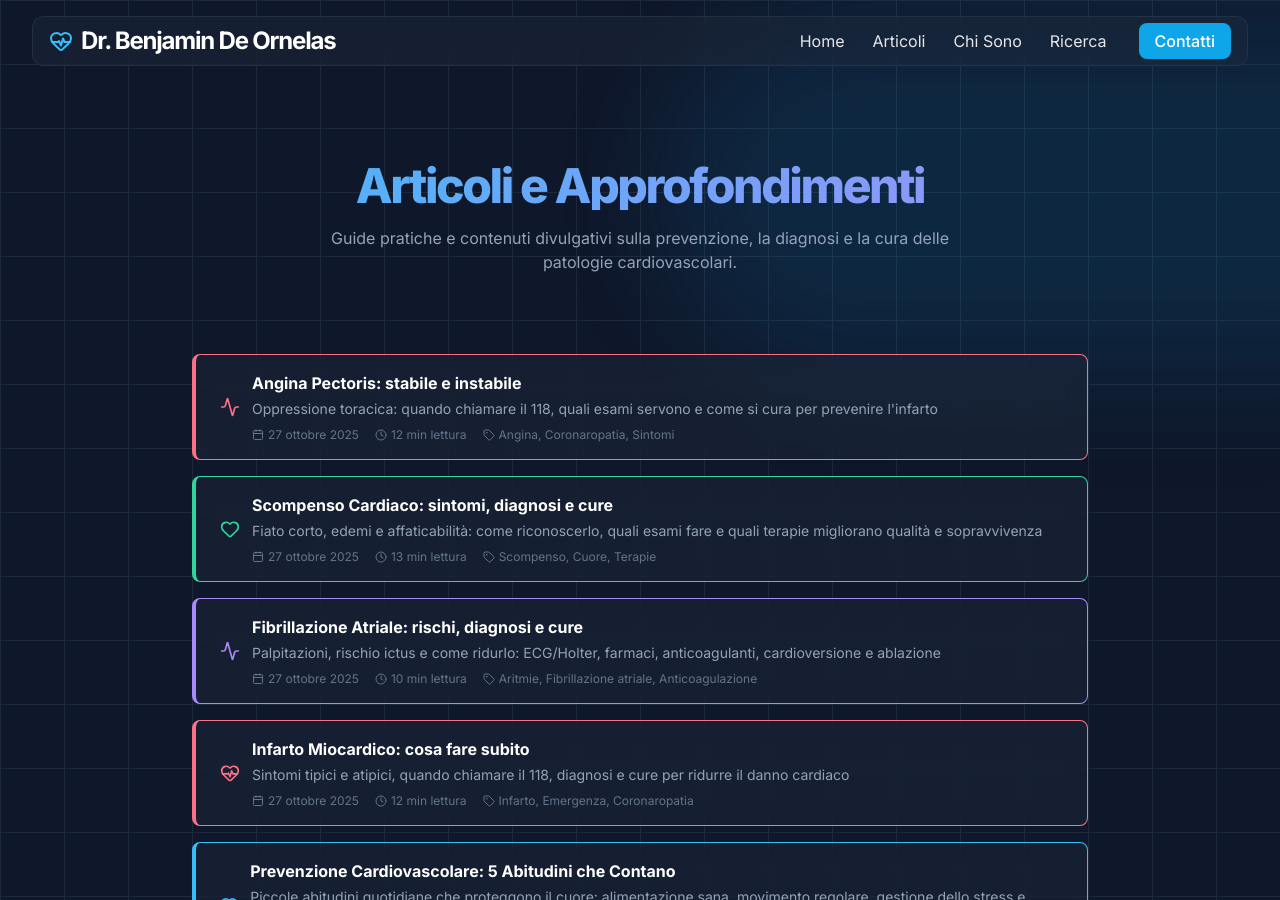
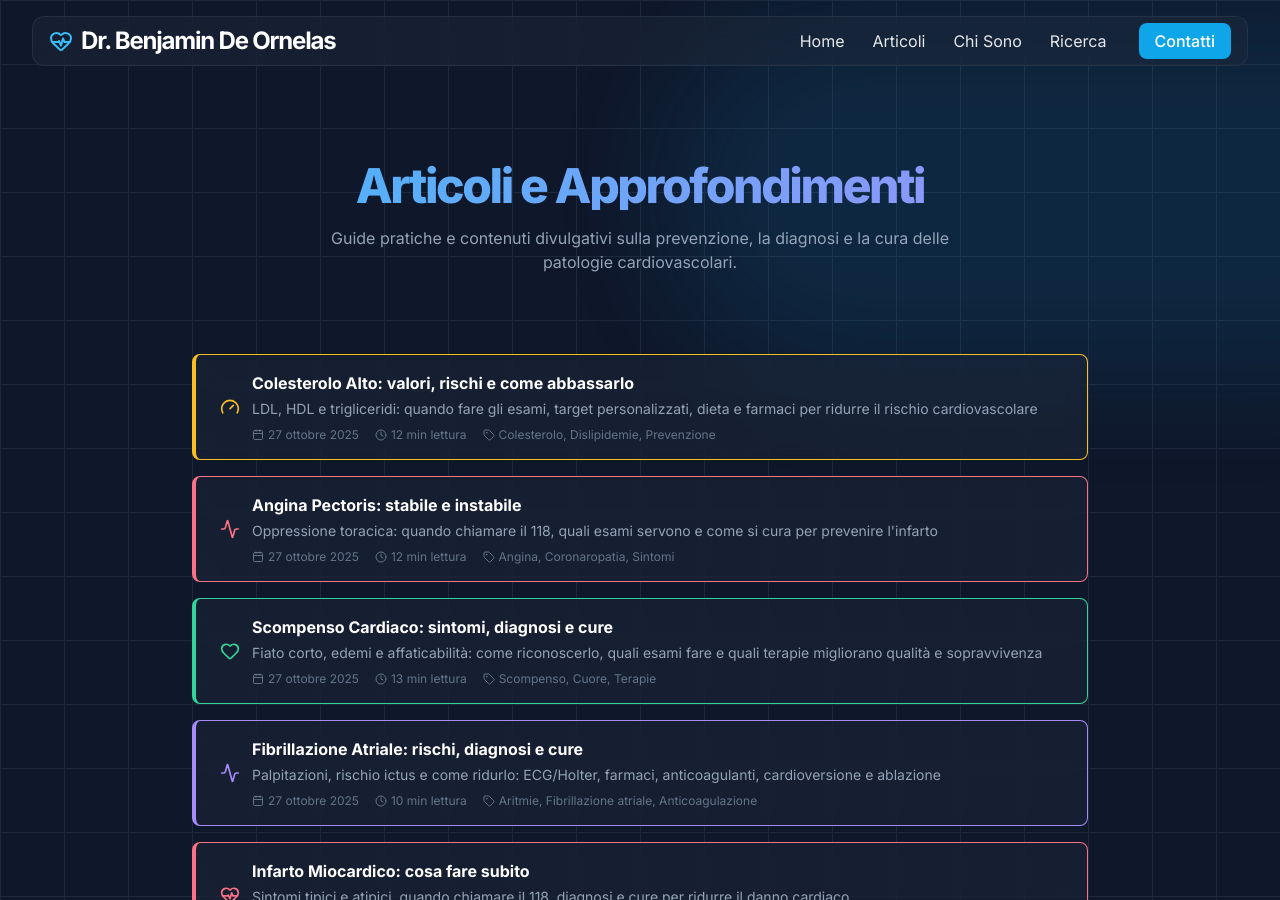
Before and after one commit to bdeornelas/bdeornelas.github.io, a Jekyll site: the page built from articles/index.html, in a window 1280 px wide and 900 px high. Built offline with Jekyll 4.4.1, drawn with Linux system fonts in a browser that asks for light colours; nearby versions of some CDN libraries.

Commit message:
Add article: Colesterolo alto (valori, rischi, stile di vita, terapie) in stile allineato; aggiorna lista Articoli

```diff
--- a/articles/index.html
+++ b/articles/index.html
@@ -24,6 +24,33 @@ twitter_image: /assets/img/og-card.jpg
       <!-- Lista articoli -->
       <section class="max-w-4xl mx-auto">
         <ul class="space-y-4" id="articles-list">
+
+          <!-- ARTICOLO COLESTEROLO ALTO -->
+          <li>
+            <a href="/articles/colesterolo-alto/" class="block px-6 py-4 rounded-lg glass-card border-l-4 border-amber-400 hover:border-amber-300 hover:bg-slate-800/50 transition group">
+              <div class="flex items-center gap-3">
+                <i data-lucide="gauge" class="w-5 h-5 text-amber-400 group-hover:text-amber-300"></i>
+                <div>
+                  <h3 class="font-bold text-white group-hover:text-sky-100">Colesterolo Alto: valori, rischi e come abbassarlo</h3>
+                  <p class="text-sm text-slate-400 mt-1">LDL, HDL e trigliceridi: quando fare gli esami, target personalizzati, dieta e farmaci per ridurre il rischio cardiovascolare</p>
+                  <div class="flex items-center gap-4 mt-2 text-xs text-slate-500">
+                    <span class="flex items-center gap-1">
+                      <i data-lucide="calendar" class="w-3 h-3"></i>
+                      27 ottobre 2025
+                    </span>
+                    <span class="flex items-center gap-1">
+                      <i data-lucide="clock" class="w-3 h-3"></i>
+                      12 min lettura
+                    </span>
+                    <span class="flex items-center gap-1">
+                      <i data-lucide="tag" class="w-3 h-3"></i>
+                      Colesterolo, Dislipidemie, Prevenzione
+                    </span>
+                  </div>
+                </div>
+              </div>
+            </a>
+          </li>
 
           <!-- ARTICOLO ANGINA PECTORIS -->
           <li>
```
Also changed, not shown: articles/colesterolo-alto/index.html (added, +224 -0 lines).
